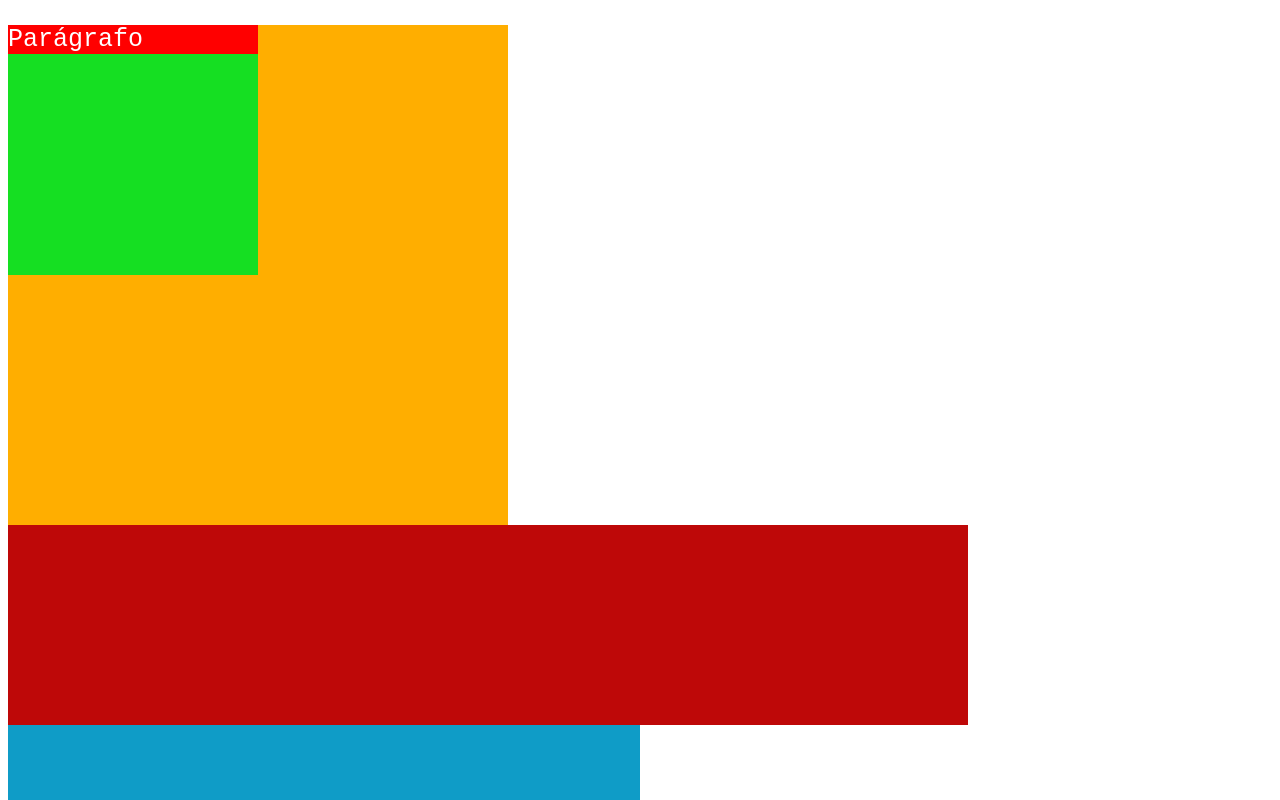
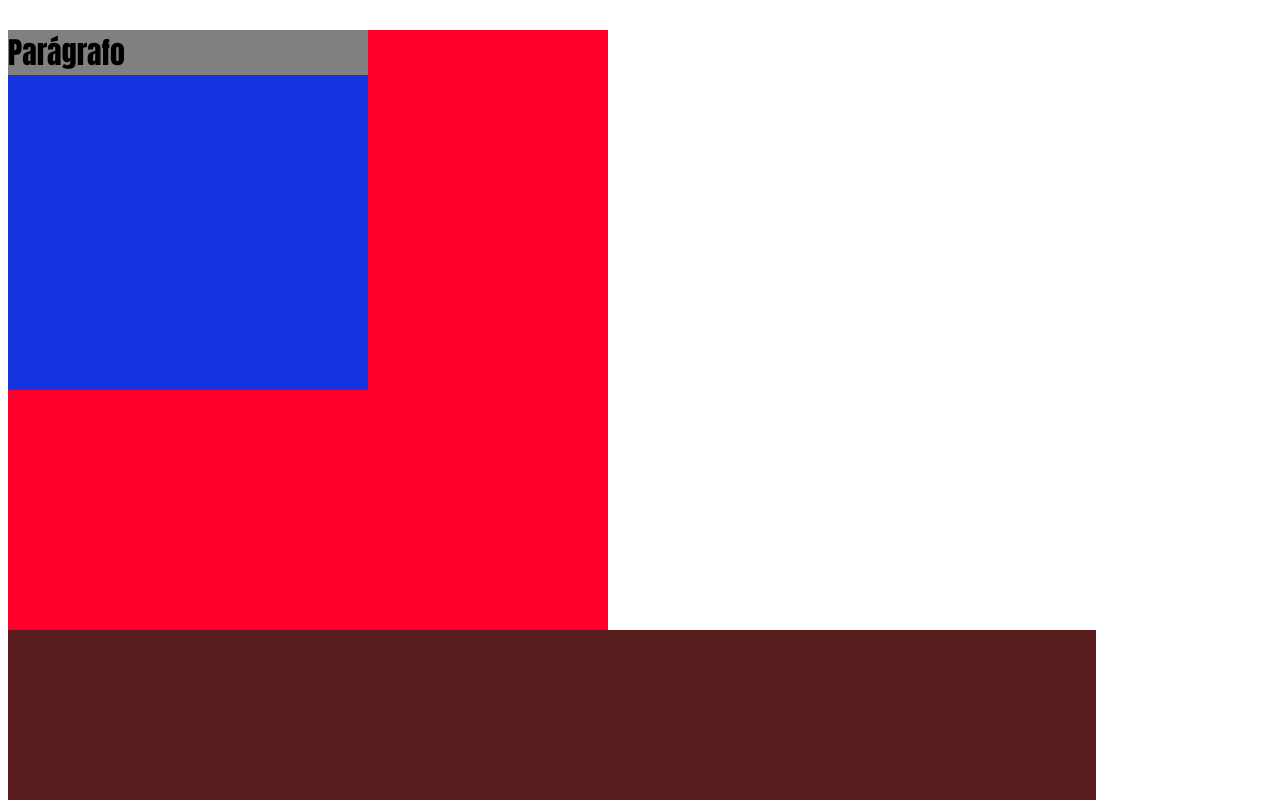
Before and after one commit to RicardoTeixeira2004/Atividades_CCO, a plain HTML site: page ATIVIDADE 1/index2.html in a window 1280 px wide. Shown: the top 800 px of the page. Drawn offline with Linux system fonts and the light colour scheme.

Commit message:
atividade 1 atualizada

```diff
--- a/ATIVIDADE 1/index2.html
+++ b/ATIVIDADE 1/index2.html
@@ -1,5 +1,6 @@
 <!DOCTYPE html>
 <html lang="pt-br">
+
 <head>
     <meta charset="UTF-8">
     <meta http-equiv="X-UA-Compatible" content="IE=edge">
@@ -8,41 +9,39 @@
 
     <style>
         .A {
-                    background-color: #ffae00;
-                    width: 500px;
-                    height: 500px;
+            background-color: #ff002b;
+            width: 600px;
+            height: 600px;
         }
 
         .B {
-                    background-color: #15DF22;
-                    height: 50%;
-                    width: 50%;
+            background-color: #1533df;
+            height: 60%;
+            width: 60%;
         }
 
         .C {
-                    color: white;
-                    background-color: red;
-                    font-size: 25px;
-                    font-family: monospace;
-                    font-weight: 500;
+            color: black;
+            background-color: gray;
+            font-size: 30px;
+            font-family: Impact, Haettenschweiler, 'Arial Narrow Bold', sans-serif;
+            font-weight: 200;
         }
 
         .D {
-                    background-color: rgb(15, 156, 199);
-                    width: 50%;
-                    height: 50vh;
+            background-color: rgb(131, 15, 199);
+            width: 70%;
+            height: 60vh;
         }
 
         .E {
-                    width: 75vw;
-                    height: 50%;
-                    background-color: rgb(190, 8, 8);
+            width: 85vw;
+            height: 60%;
+            background-color: rgb(90, 29, 29);
         }
-
-
-
     </style>
 </head>
+
 <body>
     <div class="A">
 
@@ -62,4 +61,5 @@
 
 
 </body>
+
 </html>
--- a/ATIVIDADE 1/style.css
+++ b/ATIVIDADE 1/style.css
@@ -1,31 +1,31 @@
 .A {
-    background-color: #ffae00;
-    width: 500px;
-    height: 500px;
+    background-color: #00a2ff;
+    width: 250px;
+    height: 250px;
 }
 
 .B {
-    background-color: #15DF22;
-    height: 50%;
-    width: 50%;
+    background-color: #d2df15;
+    height: 60%;
+    width: 70%;
 }
 
 .C {
-    color: white;
-    background-color: red;
-    font-size: 25px;
-    font-family: monospace;
-    font-weight: 500;
+    color: rgb(196, 148, 19);
+    background-color: rgb(0, 255, 200);
+    font-size: 50px;
+    font-family: Arial, Helvetica, sans-serif;
+    font-weight: 100;
 }
 
 .D {
-    background-color: rgb(15, 156, 199);
-    width: 50%;
-    height: 50vh;
+    background-color: rgb(199, 196, 15);
+    width: 80%;
+    height: 10vh;
 }
 
 .E {
-    width: 75vw;
-    height: 50%;
-    background-color: rgb(190, 8, 8);
+    width: 70vw;
+    height: 25%;
+    background-color: rgb(30, 8, 83);
 }
```
Lines whose indentation alone changed are shown as unchanged.
